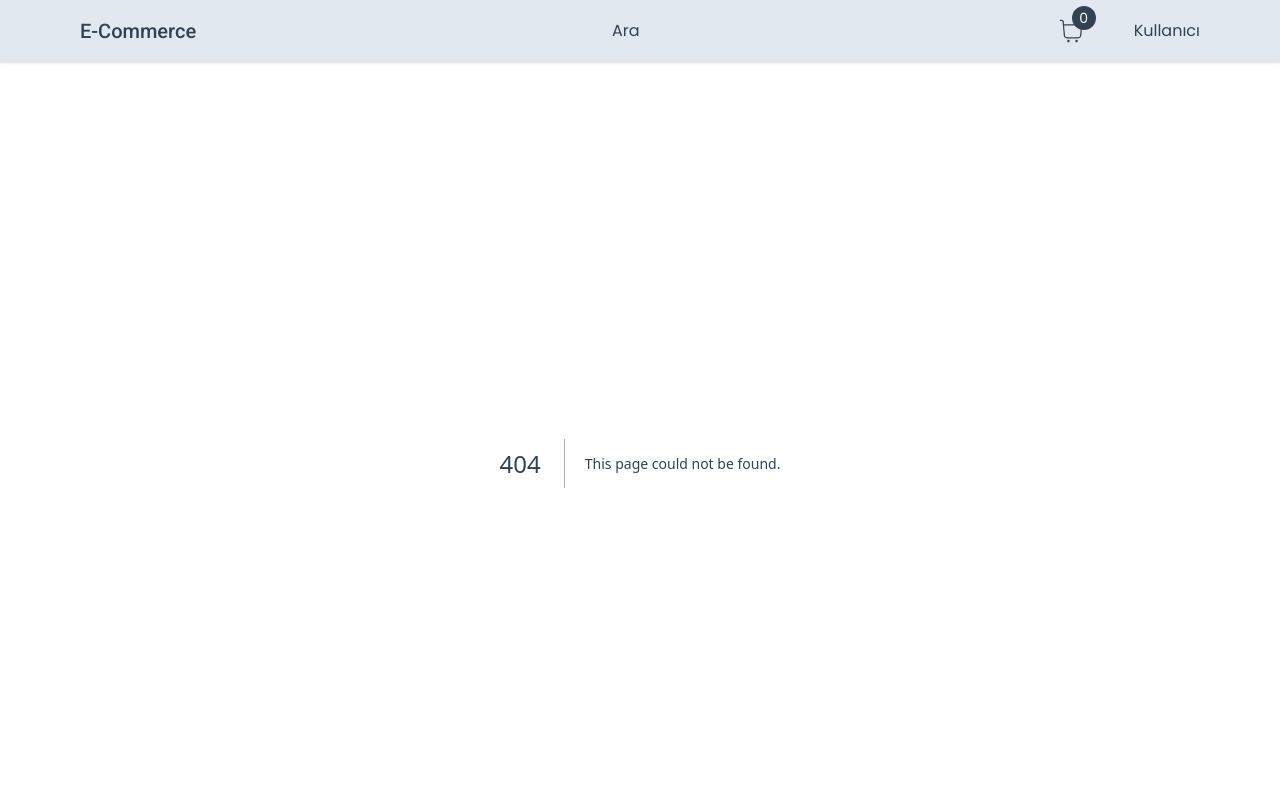
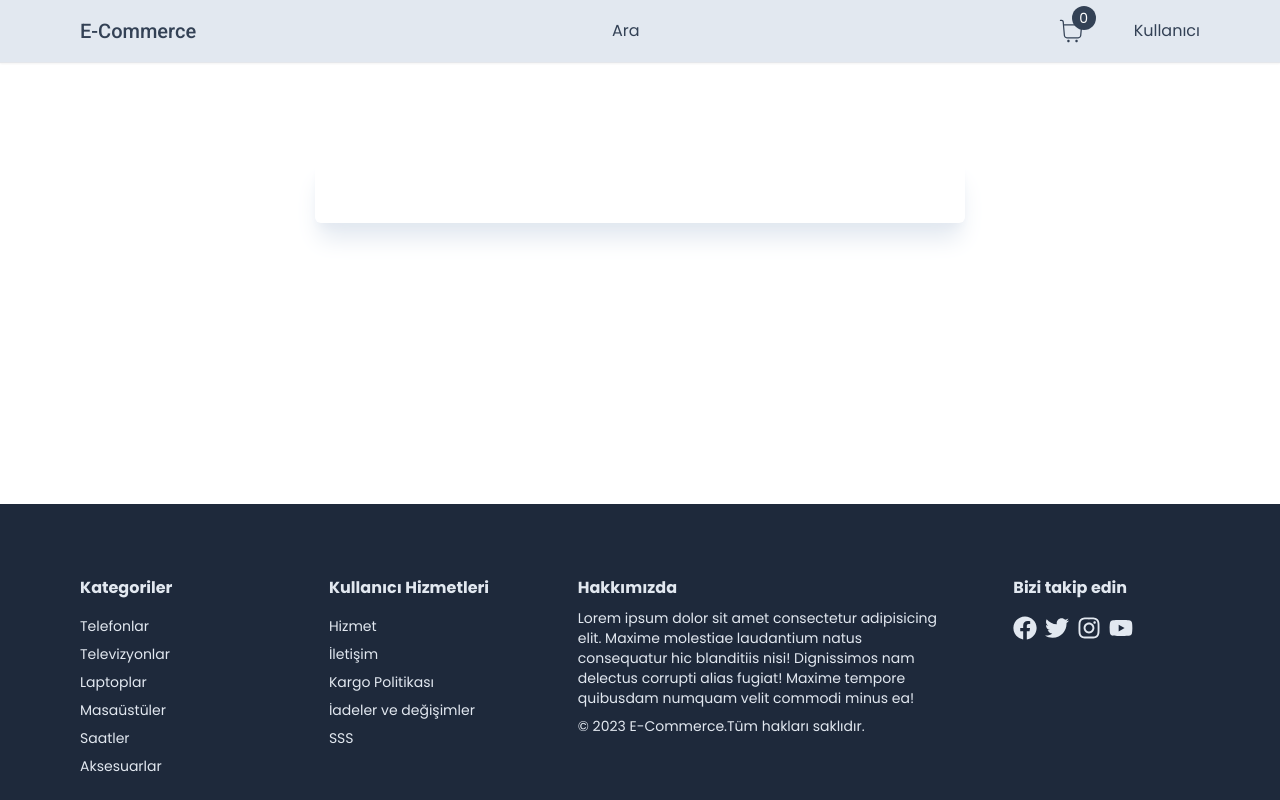
Before and after one commit to Yusufdmrc/next.js-e-commerce, a Next.js app: page /register in a window 1280 px wide. Before the commit this address had no page. Shown: the top 800 px of the page. Built offline with nearby package versions, Linux system fonts and the light colour scheme.

Commit message:
Input component and FormWrapper components created

```diff
--- /dev/null
+++ b/app/components/FormWrapper.tsx
@@ -0,0 +1,15 @@
+const FormWrapper = ({ children }: { children: React.ReactNode }) => {
+  return (
+    <div className="min-h-fit h-full flex items-center justify-center pb-12 pt-24 ">
+      <div
+        className="max-w-[650px] w-full flex flex-col gap-6 items-center
+      shadow-xl shadow-slate-200 rounded-md p-4 md:p-8
+      "
+      >
+        {children}
+      </div>
+    </div>
+  );
+};
+
+export default FormWrapper;
--- /dev/null
+++ b/app/components/inputs/Input.tsx
@@ -0,0 +1,51 @@
+"use-client";
+
+import { FieldErrors, FieldValues, UseFormRegister } from "react-hook-form";
+
+interface InputProps {
+  id: string;
+  label: string;
+  type?: string;
+  disabled?: boolean;
+  required?: boolean;
+  register: UseFormRegister<FieldValues>;
+  errors: FieldErrors;
+}
+
+const Input: React.FC<InputProps> = ({
+  id,
+  label,
+  type,
+  disabled,
+  required,
+  register,
+  errors,
+}) => {
+  return (
+    <div className="w-full relative">
+      <input
+        autoComplete="off"
+        id={id}
+        disabled={disabled}
+        {...register(id, { required })}
+        placeholder=""
+        type={type}
+        className={`peer w-full p-4 pt-6 outline-none bg-white font-light
+       border-2 rounded-2 transition disabled:opacity-70 disabled:cursor-not-allowed
+       ${errors[id] ? "border-rose-400" : "border-slate-300"}
+       ${errors[id] ? "focus:border-rose-400" : "focus:border-slate-300"} `}
+      />
+      <label
+        htmlFor={id}
+        className="absolute cursor-text text-md duration-150
+      transform -translate-y-3 top-5 origin-[0] z-10 left-4 peer-placeholder-shown:scale-100
+      peer-placeholder-shown:translate-y-0 peer-focus:scale-75 peer-focus:translate-y-4
+      "
+      >
+        {label}
+      </label>
+    </div>
+  );
+};
+
+export default Input;
--- /dev/null
+++ b/app/register/RegisterForm.tsx
@@ -0,0 +1,14 @@
+"use-client";
+
+import { Fragment } from "react";
+import Headline from "../components/Headline";
+
+const RegisterForm = () => {
+  return (
+    <Fragment>
+      <Headline title="Kayıt Ol" />
+    </Fragment>
+  );
+};
+
+export default RegisterForm;
--- /dev/null
+++ b/app/register/page.tsx
@@ -0,0 +1,12 @@
+import Container from "../components/Container";
+import FormWrapper from "../components/FormWrapper";
+
+const Register = () => {
+  return (
+    <Container>
+      <FormWrapper></FormWrapper>
+    </Container>
+  );
+};
+
+export default Register;
--- a/package.json
+++ b/package.json
@@ -23,6 +23,7 @@
     "postcss": "8.4.31",
     "react": "18.2.0",
     "react-dom": "18.2.0",
+    "react-hook-form": "^7.49.2",
     "react-hot-toast": "^2.4.1",
     "react-icons": "^4.11.0",
     "tailwindcss": "3.3.5",
```
Also changed, not shown: 1 other file (tests, documents, lock files or other folders).
